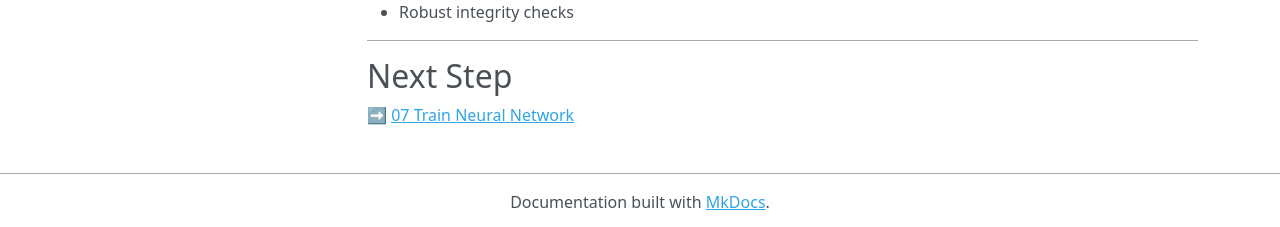
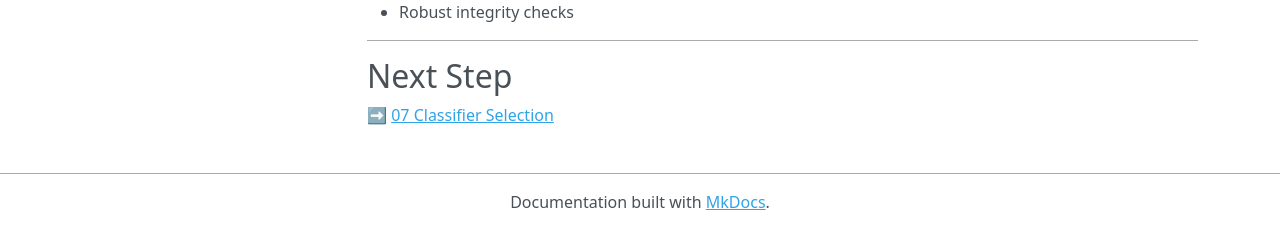
Before and after one commit to pgailinas/dip-ai-image-detection, an MkDocs documentation site: the page built from docs/06_Normalize_and_Prepare_Inputs.md, in a window 1280 px wide and 900 px high, scrolled down 1309 px. Shown: the part 670-897 px from the top of the window. Built offline with MkDocs 1.6.1, drawn with Linux system fonts in a browser that asks for light colours; nearby versions of some CDN libraries.

Commit message:
Update 06_Normalize_and_Prepare_Inputs.md

```diff
--- a/docs/06_Normalize_and_Prepare_Inputs.md
+++ b/docs/06_Normalize_and_Prepare_Inputs.md
@@ -96,4 +96,4 @@ Exports finalized datasets if needed.
 
 ## Next Step
 
-➡️ [07 Train Neural Network](07_Train_Neural_Network.md)
+➡️ [07 Classifier Selection](07_Classifier_Selection.md)
```
